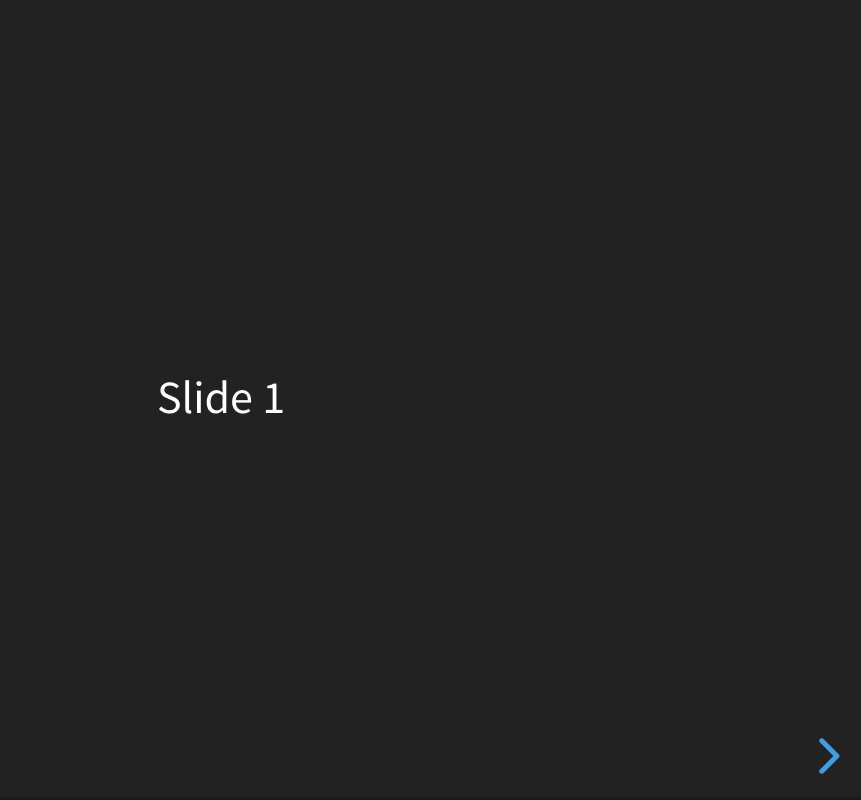
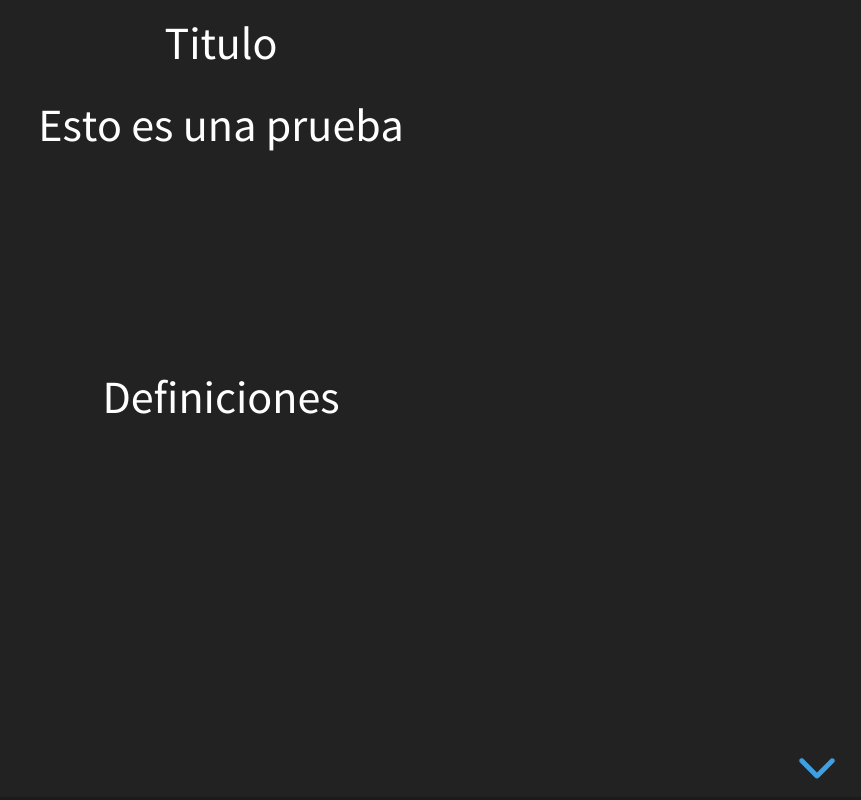
Before and after one commit to lorilla/Prueba0, a website: page index.html in a window 1280 px wide. Shown: the whole page, without its empty margins (419-1280 px from the left). Drawn offline with Linux system fonts and the light colour scheme.

Commit message:
Update index.html

```diff
--- a/index.html
+++ b/index.html
@@ -24,8 +24,13 @@
 	<body>
 		<div class="reveal">
 			<div class="slides">
-				<section>Slide 1</section>
-				<section>Slide 2</section>
+				<section>Titulo
+				<p>Esto es una prueba</p<
+				</section>
+				<section>Definiciones
+				</section>
+				<section>Referencias
+				</section>
 			</div>
 		</div>
 
```
